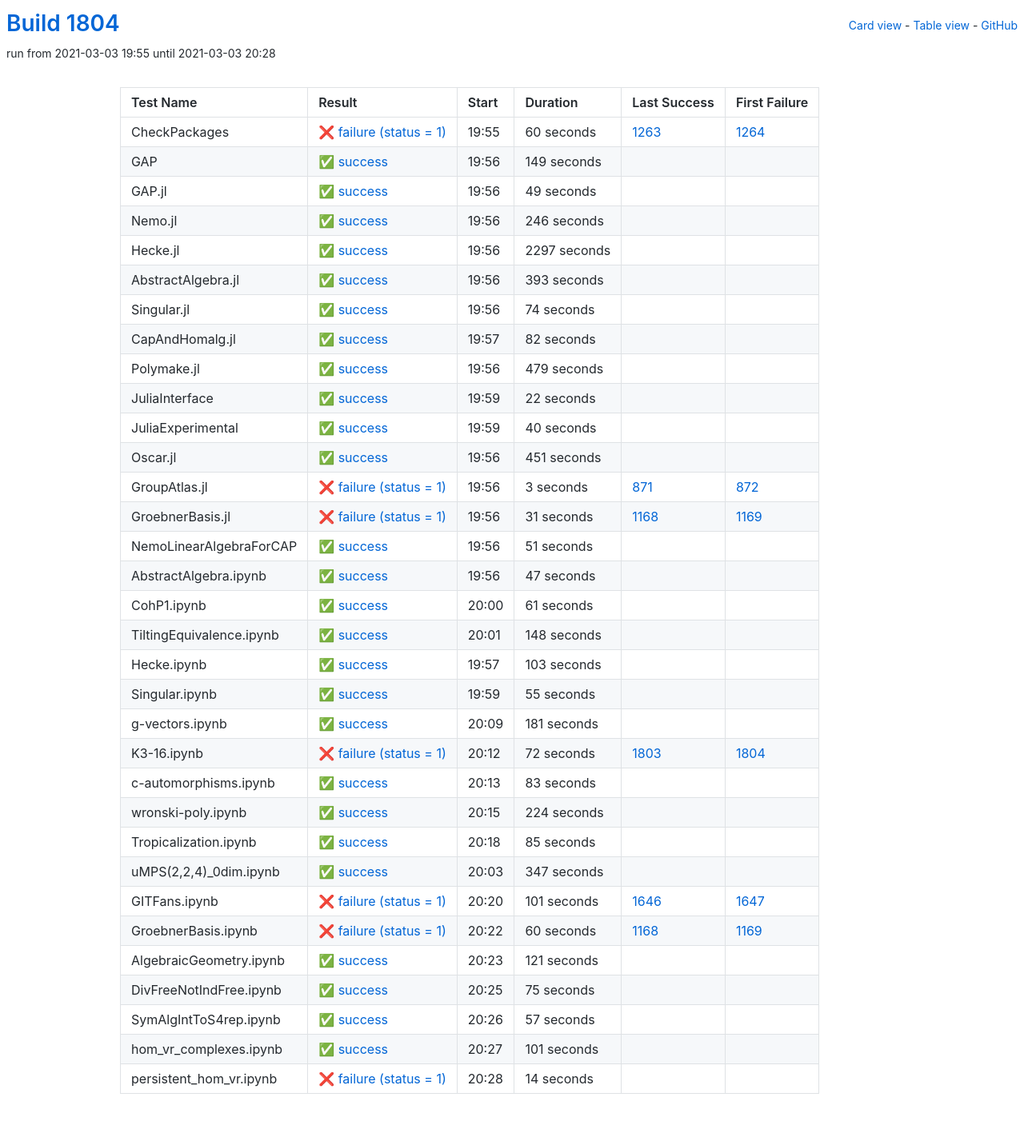
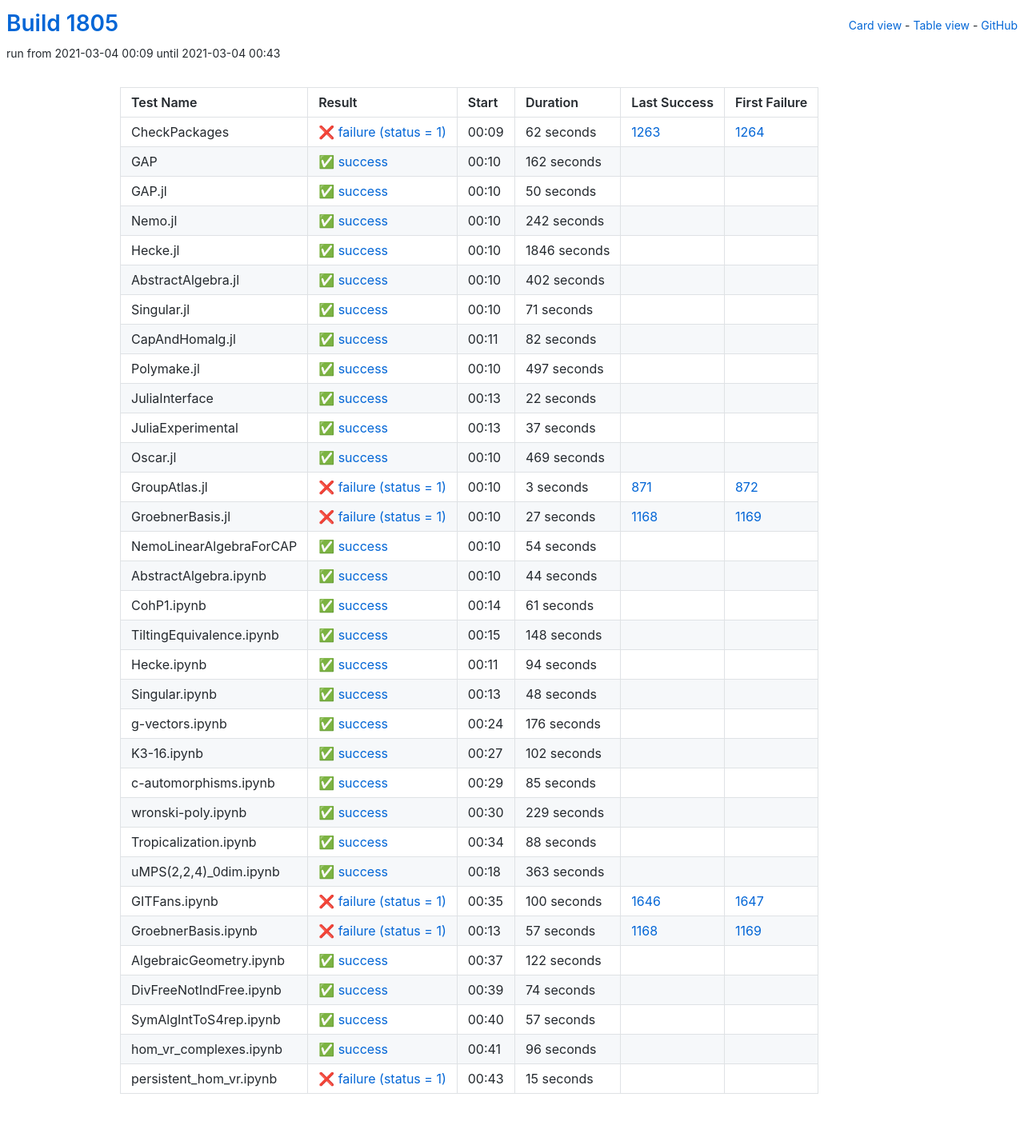
Before and after one commit to oscar-system/oscar-ci-status-stable, a Jekyll site: the page built from table.html, in a window 1280 px wide. Shown: the whole page at 80% size. Built offline with Jekyll 4.4.1, drawn with Linux system fonts in a browser that asks for light colours.

Commit message:
Build #1805

```diff
--- a/_data/ci.yml
+++ b/_data/ci.yml
@@ -1,6 +1,6 @@
 ---
-build: 1804
-build_url: https://oscarci.mathematik.uni-kl.de/job/oscar-stable/1804/
+build: 1805
+build_url: https://oscarci.mathematik.uni-kl.de/job/oscar-stable/1805/
 job: oscar-stable
 organization: oscar-system
 repo: oscar-ci-status-stable
@@ -8,92 +8,92 @@ repourl: https://github.com/oscar-system/oscar-ci-status-stable
 tests:
 - name: CheckPackages
   id: checkpackages
-  log: https://oscarci.mathematik.uni-kl.de/job/oscar-stable/1804/artifact/logs/build-1804/CheckPackages.log
-  start: 2021-03-03 19:55
+  log: https://oscarci.mathematik.uni-kl.de/job/oscar-stable/1805/artifact/logs/build-1805/CheckPackages.log
+  start: 2021-03-04 00:09
   success: false
   exitcode: 1
   status: failure
-  duration: 60
+  duration: 62
   last_success: 1263
   last_success_url: https://oscarci.mathematik.uni-kl.de/job/oscar-stable/1263/
   first_failure: 1264
   first_failure_url: https://oscarci.mathematik.uni-kl.de/job/oscar-stable/1264/
 - name: GAP
   id: gap
-  log: https://oscarci.mathematik.uni-kl.de/job/oscar-stable/1804/artifact/logs/build-1804/GAP.log
-  start: 2021-03-03 19:56
+  log: https://oscarci.mathematik.uni-kl.de/job/oscar-stable/1805/artifact/logs/build-1805/GAP.log
+  start: 2021-03-04 00:10
   success: true
   exitcode: 0
   status: success
-  duration: 149
+  duration: 162
   last_success: false
   last_success_url:
   first_failure: false
   first_failure_url:
 - name: GAP.jl
   id: gap-jl
-  log: https://oscarci.mathematik.uni-kl.de/job/oscar-stable/1804/artifact/logs/build-1804/GAP.jl.log
-  start: 2021-03-03 19:56
+  log: https://oscarci.mathematik.uni-kl.de/job/oscar-stable/1805/artifact/logs/build-1805/GAP.jl.log
+  start: 2021-03-04 00:10
   success: true
   exitcode: 0
   status: success
-  duration: 49
+  duration: 50
   last_success: false
   last_success_url:
   first_failure: false
   first_failure_url:
 - name: Nemo.jl
   id: nemo-jl
-  log: https://oscarci.mathematik.uni-kl.de/job/oscar-stable/1804/artifact/logs/build-1804/Nemo.jl.log
-  start: 2021-03-03 19:56
+  log: https://oscarci.mathematik.uni-kl.de/job/oscar-stable/1805/artifact/logs/build-1805/Nemo.jl.log
+  start: 2021-03-04 00:10
   success: true
   exitcode: 0
   status: success
-  duration: 246
+  duration: 242
   last_success: false
   last_success_url:
   first_failure: false
   first_failure_url:
 - name: Hecke.jl
   id: hecke-jl
-  log: https://oscarci.mathematik.uni-kl.de/job/oscar-stable/1804/artifact/logs/build-1804/Hecke.jl.log
-  start: 2021-03-03 19:56
+  log: https://oscarci.mathematik.uni-kl.de/job/oscar-stable/1805/artifact/logs/build-1805/Hecke.jl.log
+  start: 2021-03-04 00:10
   success: true
   exitcode: 0
   status: success
-  duration: 2297
+  duration: 1846
   last_success: false
   last_success_url:
   first_failure: false
   first_failure_url:
 - name: AbstractAlgebra.jl
   id: abstractalgebra-jl
-  log: https://oscarci.mathematik.uni-kl.de/job/oscar-stable/1804/artifact/logs/build-1804/AbstractAlgebra.jl.log
-  start: 2021-03-03 19:56
+  log: https://oscarci.mathematik.uni-kl.de/job/oscar-stable/1805/artifact/logs/build-1805/AbstractAlgebra.jl.log
+  start: 2021-03-04 00:10
   success: true
   exitcode: 0
   status: success
-  duration: 393
+  duration: 402
   last_success: false
   last_success_url:
   first_failure: false
   first_failure_url:
 - name: Singular.jl
   id: singular-jl
-  log: https://oscarci.mathematik.uni-kl.de/job/oscar-stable/1804/artifact/logs/build-1804/Singular.jl.log
-  start: 2021-03-03 19:56
+  log: https://oscarci.mathematik.uni-kl.de/job/oscar-stable/1805/artifact/logs/build-1805/Singular.jl.log
+  start: 2021-03-04 00:10
   success: true
   exitcode: 0
   status: success
-  duration: 74
+  duration: 71
   last_success: false
   last_success_url:
   first_failure: false
   first_failure_url:
 - name: CapAndHomalg.jl
   id: capandhomalg-jl
-  log: https://oscarci.mathematik.uni-kl.de/job/oscar-stable/1804/artifact/logs/build-1804/CapAndHomalg.jl.log
-  start: 2021-03-03 19:57
+  log: https://oscarci.mathematik.uni-kl.de/job/oscar-stable/1805/artifact/logs/build-1805/CapAndHomalg.jl.log
+  start: 2021-03-04 00:11
   success: true
   exitcode: 0
   status: success
@@ -104,20 +104,20 @@ tests:
   first_failure_url:
 - name: Polymake.jl
   id: polymake-jl
-  log: https://oscarci.mathematik.uni-kl.de/job/oscar-stable/1804/artifact/logs/build-1804/Polymake.jl.log
-  start: 2021-03-03 19:56
+  log: https://oscarci.mathematik.uni-kl.de/job/oscar-stable/1805/artifact/logs/build-1805/Polymake.jl.log
+  start: 2021-03-04 00:10
   success: true
   exitcode: 0
   status: success
-  duration: 479
+  duration: 497
   last_success: false
   last_success_url:
   first_failure: false
   first_failure_url:
 - name: JuliaInterface
   id: juliainterface
-  log: https://oscarci.mathematik.uni-kl.de/job/oscar-stable/1804/artifact/logs/build-1804/JuliaInterface.log
-  start: 2021-03-03 19:59
+  log: https://oscarci.mathematik.uni-kl.de/job/oscar-stable/1805/artifact/logs/build-1805/JuliaInterface.log
+  start: 2021-03-04 00:13
   success: true
   exitcode: 0
   status: success
@@ -128,32 +128,32 @@ tests:
   first_failure_url:
 - name: JuliaExperimental
   id: juliaexperimental
-  log: https://oscarci.mathematik.uni-kl.de/job/oscar-stable/1804/artifact/logs/build-1804/JuliaExperimental.log
-  start: 2021-03-03 19:59
+  log: https://oscarci.mathematik.uni-kl.de/job/oscar-stable/1805/artifact/logs/build-1805/JuliaExperimental.log
+  start: 2021-03-04 00:13
   success: true
   exitcode: 0
   status: success
-  duration: 40
+  duration: 37
   last_success: false
   last_success_url:
   first_failure: false
   first_failure_url:
 - name: Oscar.jl
   id: oscar-jl
-  log: https://oscarci.mathematik.uni-kl.de/job/oscar-stable/1804/artifact/logs/build-1804/Oscar.jl.log
-  start: 2021-03-03 19:56
+  log: https://oscarci.mathematik.uni-kl.de/job/oscar-stable/1805/artifact/logs/build-1805/Oscar.jl.log
+  start: 2021-03-04 00:10
   success: true
   exitcode: 0
   status: success
-  duration: 451
+  duration: 469
   last_success: false
   last_success_url:
   first_failure: false
   first_failure_url:
 - name: GroupAtlas.jl
   id: groupatlas-jl
-  log: https://oscarci.mathematik.uni-kl.de/job/oscar-stable/1804/artifact/logs/build-1804/GroupAtlas.jl.log
-  start: 2021-03-03 19:56
+  log: https://oscarci.mathematik.uni-kl.de/job/oscar-stable/1805/artifact/logs/build-1805/GroupAtlas.jl.log
+  start: 2021-03-04 00:10
   success: false
   exitcode: 1
   status: failure
@@ -164,44 +164,44 @@ tests:
   first_failure_url: https://oscarci.mathematik.uni-kl.de/job/oscar-stable/872/
 - name: GroebnerBasis.jl
   id: groebnerbasis-jl
-  log: https://oscarci.mathematik.uni-kl.de/job/oscar-stable/1804/artifact/logs/build-1804/GroebnerBasis.jl.log
-  start: 2021-03-03 19:56
+  log: https://oscarci.mathematik.uni-kl.de/job/oscar-stable/1805/artifact/logs/build-1805/GroebnerBasis.jl.log
+  start: 2021-03-04 00:10
   success: false
   exitcode: 1
   status: failure
-  duration: 31
+  duration: 27
   last_success: 1168
   last_success_url: https://oscarci.mathematik.uni-kl.de/job/oscar-stable/1168/
   first_failure: 1169
   first_failure_url: https://oscarci.mathematik.uni-kl.de/job/oscar-stable/1169/
 - name: NemoLinearAlgebraForCAP
   id: nemolinearalgebraforcap
-  log: https://oscarci.mathematik.uni-kl.de/job/oscar-stable/1804/artifact/logs/build-1804/NemoLinearAlgebraForCAP.log
-  start: 2021-03-03 19:56
+  log: https://oscarci.mathematik.uni-kl.de/job/oscar-stable/1805/artifact/logs/build-1805/NemoLinearAlgebraForCAP.log
+  start: 2021-03-04 00:10
   success: true
   exitcode: 0
   status: success
-  duration: 51
+  duration: 54
   last_success: false
   last_success_url:
   first_failure: false
   first_failure_url:
 - name: AbstractAlgebra.ipynb
   id: abstractalgebra-ipynb
-  log: https://oscarci.mathematik.uni-kl.de/job/oscar-stable/1804/artifact/logs/build-1804/AbstractAlgebra.ipynb.log
-  start: 2021-03-03 19:56
+  log: https://oscarci.mathematik.uni-kl.de/job/oscar-stable/1805/artifact/logs/build-1805/AbstractAlgebra.ipynb.log
+  start: 2021-03-04 00:10
   success: true
   exitcode: 0
   status: success
-  duration: 47
+  duration: 44
   last_success: false
   last_success_url:
   first_failure: false
   first_failure_url:
 - name: CohP1.ipynb
   id: cohp1-ipynb
-  log: https://oscarci.mathematik.uni-kl.de/job/oscar-stable/1804/artifact/logs/build-1804/CohP1.ipynb.log
-  start: 2021-03-03 20:00
+  log: https://oscarci.mathematik.uni-kl.de/job/oscar-stable/1805/artifact/logs/build-1805/CohP1.ipynb.log
+  start: 2021-03-04 00:14
   success: true
   exitcode: 0
   status: success
@@ -212,8 +212,8 @@ tests:
   first_failure_url:
 - name: TiltingEquivalence.ipynb
   id: tiltingequivalence-ipynb
-  log: https://oscarci.mathematik.uni-kl.de/job/oscar-stable/1804/artifact/logs/build-1804/TiltingEquivalence.ipynb.log
-  start: 2021-03-03 20:01
+  log: https://oscarci.mathematik.uni-kl.de/job/oscar-stable/1805/artifact/logs/build-1805/TiltingEquivalence.ipynb.log
+  start: 2021-03-04 00:15
   success: true
   exitcode: 0
   status: success
@@ -224,80 +224,56 @@ tests:
   first_failure_url:
 - name: Hecke.ipynb
   id: hecke-ipynb
-  log: https://oscarci.mathematik.uni-kl.de/job/oscar-stable/1804/artifact/logs/build-1804/Hecke.ipynb.log
-  start: 2021-03-03 19:57
+  log: https://oscarci.mathematik.uni-kl.de/job/oscar-stable/1805/artifact/logs/build-1805/Hecke.ipynb.log
+  start: 2021-03-04 00:11
   success: true
   exitcode: 0
   status: success
-  duration: 103
+  duration: 94
   last_success: false
   last_success_url:
   first_failure: false
   first_failure_url:
 - name: Singular.ipynb
   id: singular-ipynb
-  log: https://oscarci.mathematik.uni-kl.de/job/oscar-stable/1804/artifact/logs/build-1804/Singular.ipynb.log
-  start: 2021-03-03 19:59
+  log: https://oscarci.mathematik.uni-kl.de/job/oscar-stable/1805/artifact/logs/build-1805/Singular.ipynb.log
+  start: 2021-03-04 00:13
   success: true
   exitcode: 0
   status: success
-  duration: 55
+  duration: 48
   last_success: false
   last_success_url:
   first_failure: false
   first_failure_url:
 - name: g-vectors.ipynb
   id: g-vectors-ipynb
-  log: https://oscarci.mathematik.uni-kl.de/job/oscar-stable/1804/artifact/logs/build-1804/g-vectors.ipynb.log
-  start: 2021-03-03 20:09
+  log: https://oscarci.mathematik.uni-kl.de/job/oscar-stable/1805/artifact/logs/build-1805/g-vectors.ipynb.log
+  start: 2021-03-04 00:24
   success: true
   exitcode: 0
   status: success
-  duration: 181
+  duration: 176
   last_success: false
   last_success_url:
   first_failure: false
   first_failure_url:
 - name: K3-16.ipynb
   id: k3-16-ipynb
-  log: https://oscarci.mathematik.uni-kl.de/job/oscar-stable/1804/artifact/logs/build-1804/K3-16.ipynb.log
-  start: 2021-03-03 20:12
-  success: false
-  exitcode: 1
-  status: failure
-  duration: 72
-  last_success: 1803
-  last_success_url: https://oscarci.mathematik.uni-kl.de/job/oscar-stable/1803/
-  first_failure: 1804
-  first_failure_url: https://oscarci.mathematik.uni-kl.de/job/oscar-stable/1804/
-- name: c-automorphisms.ipynb
-  id: c-automorphisms-ipynb
-  log: https://oscarci.mathematik.uni-kl.de/job/oscar-stable/1804/artifact/logs/build-1804/c-automorphisms.ipynb.log
-  start: 2021-03-03 20:13
+  log: https://oscarci.mathematik.uni-kl.de/job/oscar-stable/1805/artifact/logs/build-1805/K3-16.ipynb.log
+  start: 2021-03-04 00:27
   success: true
   exitcode: 0
   status: success
-  duration: 83
+  duration: 102
   last_success: false
   last_success_url:
   first_failure: false
   first_failure_url:
-- name: wronski-poly.ipynb
-  id: wronski-poly-ipynb
-  log: https://oscarci.mathematik.uni-kl.de/job/oscar-stable/1804/artifact/logs/build-1804/wronski-poly.ipynb.log
-  start: 2021-03-03 20:15
-  success: true
-  exitcode: 0
-  status: success
-  duration: 224
-  last_success: false
-  last_success_url:
-  first_failure: false
-  first_failure_url:
-- name: Tropicalization.ipynb
-  id: tropicalization-ipynb
-  log: https://oscarci.mathematik.uni-kl.de/job/oscar-stable/1804/artifact/logs/build-1804/Tropicalization.ipynb.log
-  start: 2021-03-03 20:18
+- name: c-automorphisms.ipynb
+  id: c-automorphisms-ipynb
+  log: https://oscarci.mathematik.uni-kl.de/job/oscar-stable/1805/artifact/logs/build-1805/c-automorphisms.ipynb.log
+  start: 2021-03-04 00:29
   success: true
   exitcode: 0
   status: success
@@ -306,70 +282,94 @@ tests:
   last_success_url:
   first_failure: false
   first_failure_url:
-- name: uMPS(2,2,4)_0dim.ipynb
-  id: umps-2-2-4-0dim-ipynb
-  log: https://oscarci.mathematik.uni-kl.de/job/oscar-stable/1804/artifact/logs/build-1804/uMPS-2-2-4-_0dim.ipynb.log
-  start: 2021-03-03 20:03
+- name: wronski-poly.ipynb
+  id: wronski-poly-ipynb
+  log: https://oscarci.mathematik.uni-kl.de/job/oscar-stable/1805/artifact/logs/build-1805/wronski-poly.ipynb.log
+  start: 2021-03-04 00:30
   success: true
   exitcode: 0
   status: success
-  duration: 347
+  duration: 229
+  last_success: false
+  last_success_url:
+  first_failure: false
+  first_failure_url:
+- name: Tropicalization.ipynb
+  id: tropicalization-ipynb
+  log: https://oscarci.mathematik.uni-kl.de/job/oscar-stable/1805/artifact/logs/build-1805/Tropicalization.ipynb.log
+  start: 2021-03-04 00:34
+  success: true
+  exitcode: 0
+  status: success
+  duration: 88
+  last_success: false
+  last_success_url:
+  first_failure: false
+  first_failure_url:
+- name: uMPS(2,2,4)_0dim.ipynb
+  id: umps-2-2-4-0dim-ipynb
+  log: https://oscarci.mathematik.uni-kl.de/job/oscar-stable/1805/artifact/logs/build-1805/uMPS-2-2-4-_0dim.ipynb.log
+  start: 2021-03-04 00:18
+  success: true
+  exitcode: 0
+  status: success
+  duration: 363
   last_success: false
   last_success_url:
   first_failure: false
   first_failure_url:
 - name: GITFans.ipynb
   id: gitfans-ipynb
-  log: https://oscarci.mathematik.uni-kl.de/job/oscar-stable/1804/artifact/logs/build-1804/GITFans.ipynb.log
-  start: 2021-03-03 20:20
+  log: https://oscarci.mathematik.uni-kl.de/job/oscar-stable/1805/artifact/logs/build-1805/GITFans.ipynb.log
+  start: 2021-03-04 00:35
   success: false
   exitcode: 1
   status: failure
-  duration: 101
+  duration: 100
   last_success: 1646
   last_success_url: https://oscarci.mathematik.uni-kl.de/job/oscar-stable/1646/
   first_failure: 1647
   first_failure_url: https://oscarci.mathematik.uni-kl.de/job/oscar-stable/1647/
 - name: GroebnerBasis.ipynb
   id: groebnerbasis-ipynb
-  log: https://oscarci.mathematik.uni-kl.de/job/oscar-stable/1804/artifact/logs/build-1804/GroebnerBasis.ipynb.log
-  start: 2021-03-03 20:22
+  log: https://oscarci.mathematik.uni-kl.de/job/oscar-stable/1805/artifact/logs/build-1805/GroebnerBasis.ipynb.log
+  start: 2021-03-04 00:13
   success: false
   exitcode: 1
   status: failure
-  duration: 60
+  duration: 57
   last_success: 1168
   last_success_url: https://oscarci.mathematik.uni-kl.de/job/oscar-stable/1168/
   first_failure: 1169
   first_failure_url: https://oscarci.mathematik.uni-kl.de/job/oscar-stable/1169/
 - name: AlgebraicGeometry.ipynb
   id: algebraicgeometry-ipynb
-  log: https://oscarci.mathematik.uni-kl.de/job/oscar-stable/1804/artifact/logs/build-1804/AlgebraicGeometry.ipynb.log
-  start: 2021-03-03 20:23
+  log: https://oscarci.mathematik.uni-kl.de/job/oscar-stable/1805/artifact/logs/build-1805/AlgebraicGeometry.ipynb.log
+  start: 2021-03-04 00:37
   success: true
   exitcode: 0
   status: success
-  duration: 121
+  duration: 122
   last_success: false
   last_success_url:
   first_failure: false
   first_failure_url:
 - name: DivFreeNotIndFree.ipynb
   id: divfreenotindfree-ipynb
-  log: https://oscarci.mathematik.uni-kl.de/job/oscar-stable/1804/artifact/logs/build-1804/DivFreeNotIndFree.ipynb.log
-  start: 2021-03-03 20:25
+  log: https://oscarci.mathematik.uni-kl.de/job/oscar-stable/1805/artifact/logs/build-1805/DivFreeNotIndFree.ipynb.log
+  start: 2021-03-04 00:39
   success: true
   exitcode: 0
   status: success
-  duration: 75
+  duration: 74
   last_success: false
   last_success_url:
   first_failure: false
   first_failure_url:
 - name: SymAlgIntToS4rep.ipynb
   id: symalginttos4rep-ipynb
-  log: https://oscarci.mathematik.uni-kl.de/job/oscar-stable/1804/artifact/logs/build-1804/SymAlgIntToS4rep.ipynb.log
-  start: 2021-03-03 20:26
+  log: https://oscarci.mathematik.uni-kl.de/job/oscar-stable/1805/artifact/logs/build-1805/SymAlgIntToS4rep.ipynb.log
+  start: 2021-03-04 00:40
   success: true
   exitcode: 0
   status: success
@@ -380,24 +380,24 @@ tests:
   first_failure_url:
 - name: hom_vr_complexes.ipynb
   id: hom-vr-complexes-ipynb
-  log: https://oscarci.mathematik.uni-kl.de/job/oscar-stable/1804/artifact/logs/build-1804/hom_vr_complexes.ipynb.log
-  start: 2021-03-03 20:27
+  log: https://oscarci.mathematik.uni-kl.de/job/oscar-stable/1805/artifact/logs/build-1805/hom_vr_complexes.ipynb.log
+  start: 2021-03-04 00:41
   success: true
   exitcode: 0
   status: success
-  duration: 101
+  duration: 96
   last_success: false
   last_success_url:
   first_failure: false
   first_failure_url:
 - name: persistent_hom_vr.ipynb
   id: persistent-hom-vr-ipynb
-  log: https://oscarci.mathematik.uni-kl.de/job/oscar-stable/1804/artifact/logs/build-1804/persistent_hom_vr.ipynb.log
-  start: 2021-03-03 20:28
+  log: https://oscarci.mathematik.uni-kl.de/job/oscar-stable/1805/artifact/logs/build-1805/persistent_hom_vr.ipynb.log
+  start: 2021-03-04 00:43
   success: false
   exitcode: 1
   status: failure
-  duration: 14
+  duration: 15
   last_success: false
   last_success_url:
   first_failure: false
```
Also changed, not shown: README.md.
